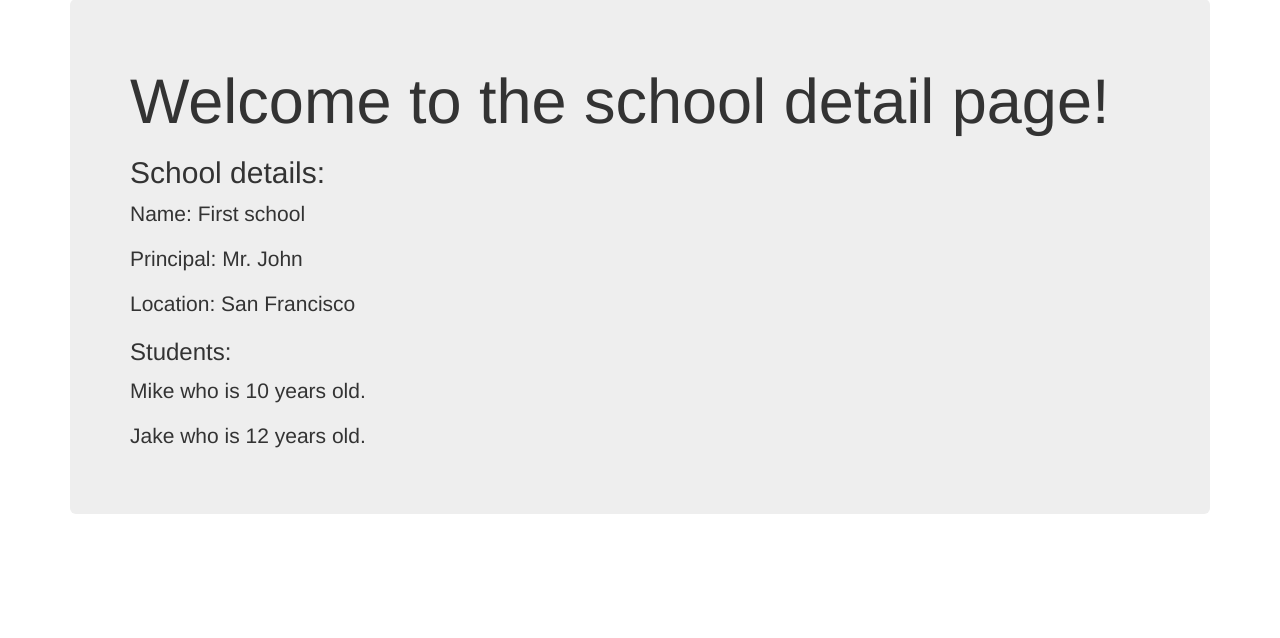
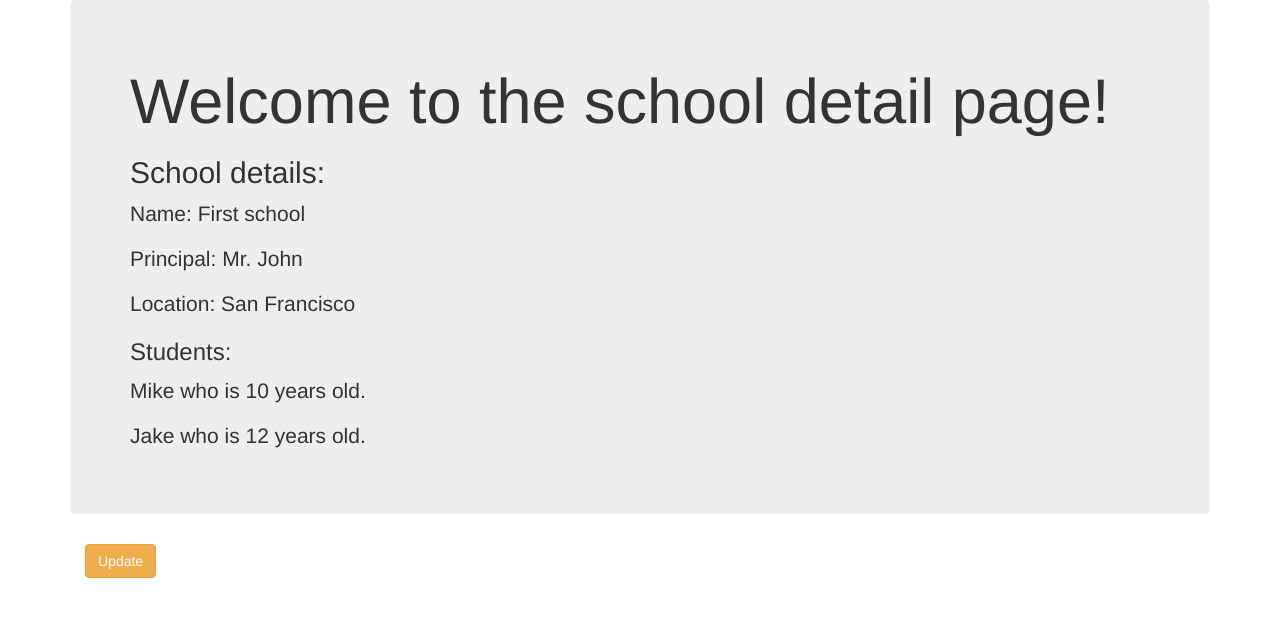
Before and after one commit to KaptejnSzyma/ClassBasedViews, a Django app: page /basicapp/1/ in a window 1280 px wide. Shown: the part 72-710 px from the top of the page. Run offline with Django 3.2, Linux system fonts and the light colour scheme; data comes from the database, SQL or seed files in the repository; some libraries are stand-ins or nearby versions.

Commit message:
added update link

```diff
--- a/BasicApp/templates/BasicApp/school_detail.html
+++ b/BasicApp/templates/BasicApp/school_detail.html
@@ -12,4 +12,10 @@
       <p>{{student.name}} who is {{student.age}} years old.</p>
     {% endfor %}
   </div>
+  <div class="container">
+    <p>
+      <a class="btn btn-warning" href="{% url 'basic_app:update' pk=school_detail.pk %}">Update</a>
+    </p>
+
+  </div>
 {% endblock %}
```
